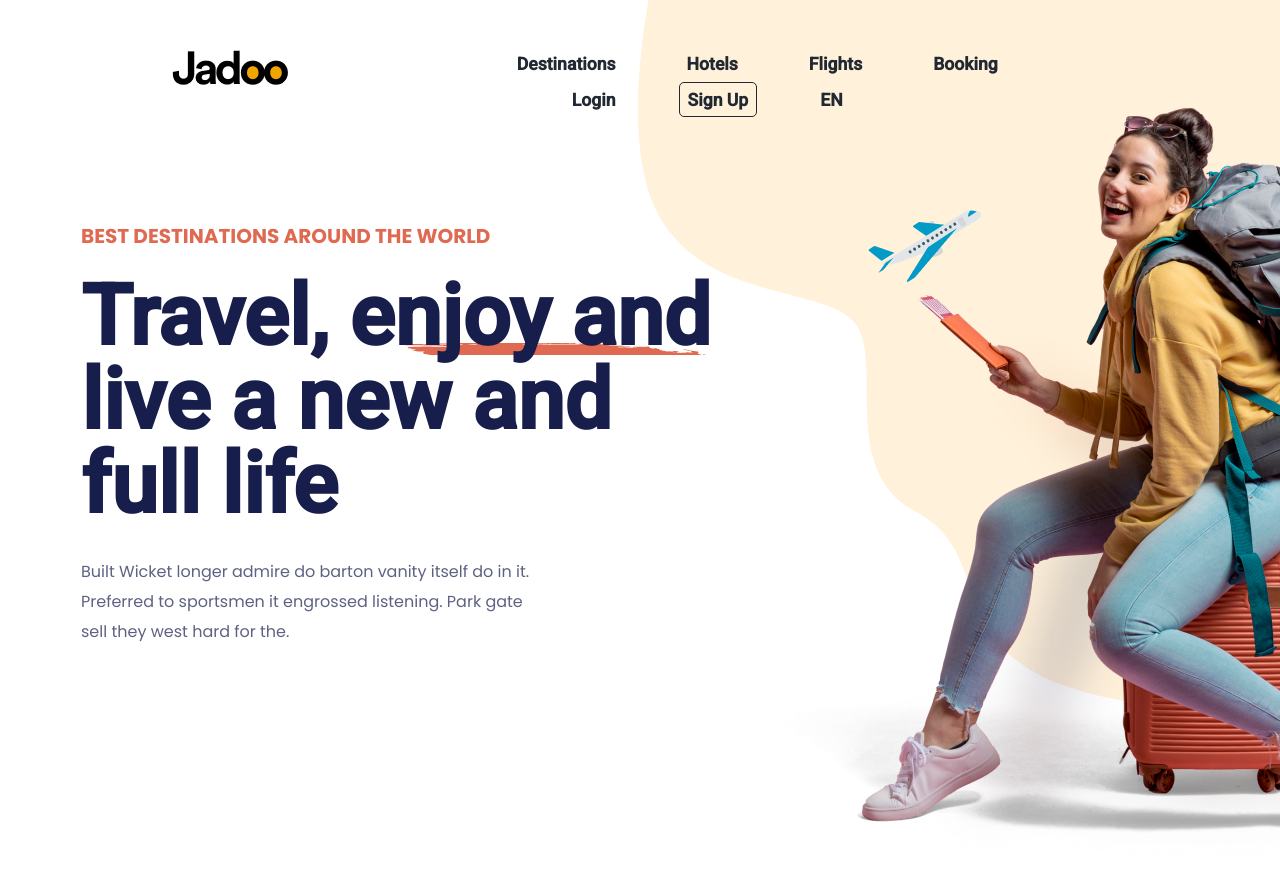
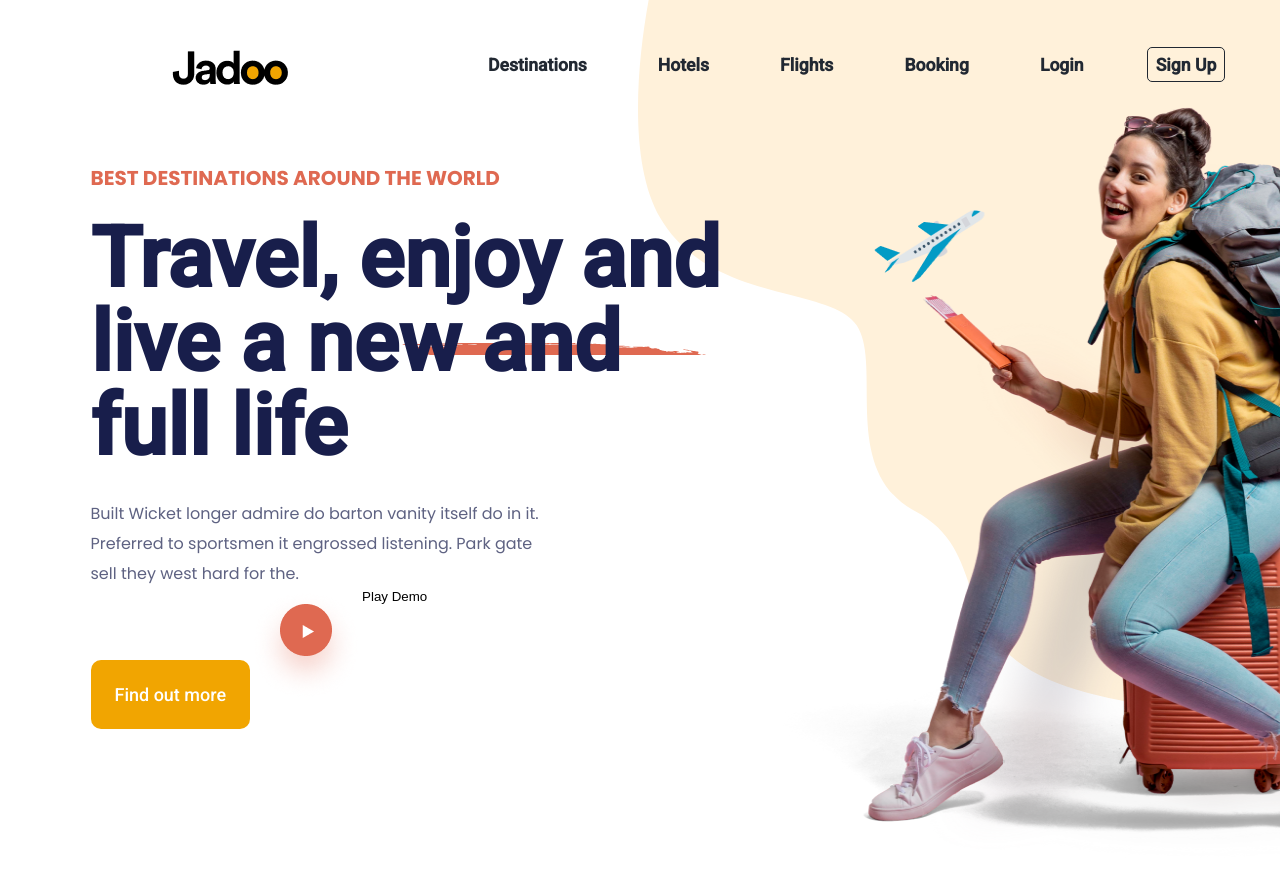
Before and after one commit to soutovnc/jadoo, a Next.js app: page / in a window 1280 px wide. Shown: the top 869 px of the page. Built offline with nearby package versions, Linux system fonts and the light colour scheme.

Commit message:
add buttons find and play

```diff
--- a/src/components/Header/styles.module.scss
+++ b/src/components/Header/styles.module.scss
@@ -3,7 +3,7 @@
 }
 
 .headerContent {
-  max-width: 1280px;
+  width: 1280px;
   height: 2.5rem;
   margin: 47px 140px;
   padding: 0 2rem;
@@ -12,7 +12,8 @@
   align-items: center;
 
   nav {
-    margin-left: 13.8rem;
+    margin-left: 12rem;
+    // margin: 0 auto;
     height: 2.5rem;
 
     a {
--- a/src/pages/home.module.scss
+++ b/src/pages/home.module.scss
@@ -37,10 +37,37 @@
     line-height: 1.875rem;
     margin-top: 1.875rem;
   }
+
+  a {
+    font-family: 'Roboto', sans-serif;
+    font-weight: 500;
+    font-size: 1.125rem;
+    color: var(--white);
+
+    background: var(--yellow-500);
+    width: 10.6rem;
+    height: 3.75rem;
+    border-radius: 0.625rem;
+    padding: 1.5rem;
+    margin-top: 2.125rem;
+  }
+
+  button {
+    border: none;
+    background-color: #fff;
+    text-decoration: none;
+    display: inline-flex;
+
+    img {
+      padding: 0;
+    }
+  }
 }
 
 .girl {
   margin-top: 1.125rem;
+  height: 764px;
+  width: 765px;
   z-index: -0.5;
 
 }
--- a/src/pages/index.tsx
+++ b/src/pages/index.tsx
@@ -9,6 +9,12 @@ export default function Home() {
           <span>BEST DESTINATIONS AROUND THE WORLD</span>
           <h1>Travel, enjoy and live a new and full life</h1>
           <p>Built Wicket longer admire do barton vanity itself do in it. Preferred to sportsmen it engrossed listening. Park gate sell they west hard for the.</p>
+          <a>Find out more</a>
+          <button>
+            <img src="/images/play.png" alt="play button" />
+            Play Demo
+          </button>
+
         </section>
         <img src="/images/girl.png" alt="girl" className={styles.girl} />
 
--- a/src/styles/global.scss
+++ b/src/styles/global.scss
@@ -9,6 +9,7 @@
   --gray-700: #212832; //
   --blue-50: #5E6282;
   --blue-500: #181E4B;
+  --yellow-500: #F1A501;
   --orange-100: #DF6951;
 }
 
@@ -41,7 +42,7 @@ a {
   top: 0;
   right: 0;
   z-index: -1;
-  position: absolute;
+  position: fixed;
   display: flex;
 }
 
```
Also changed, not shown: public/images/play.png (added).
